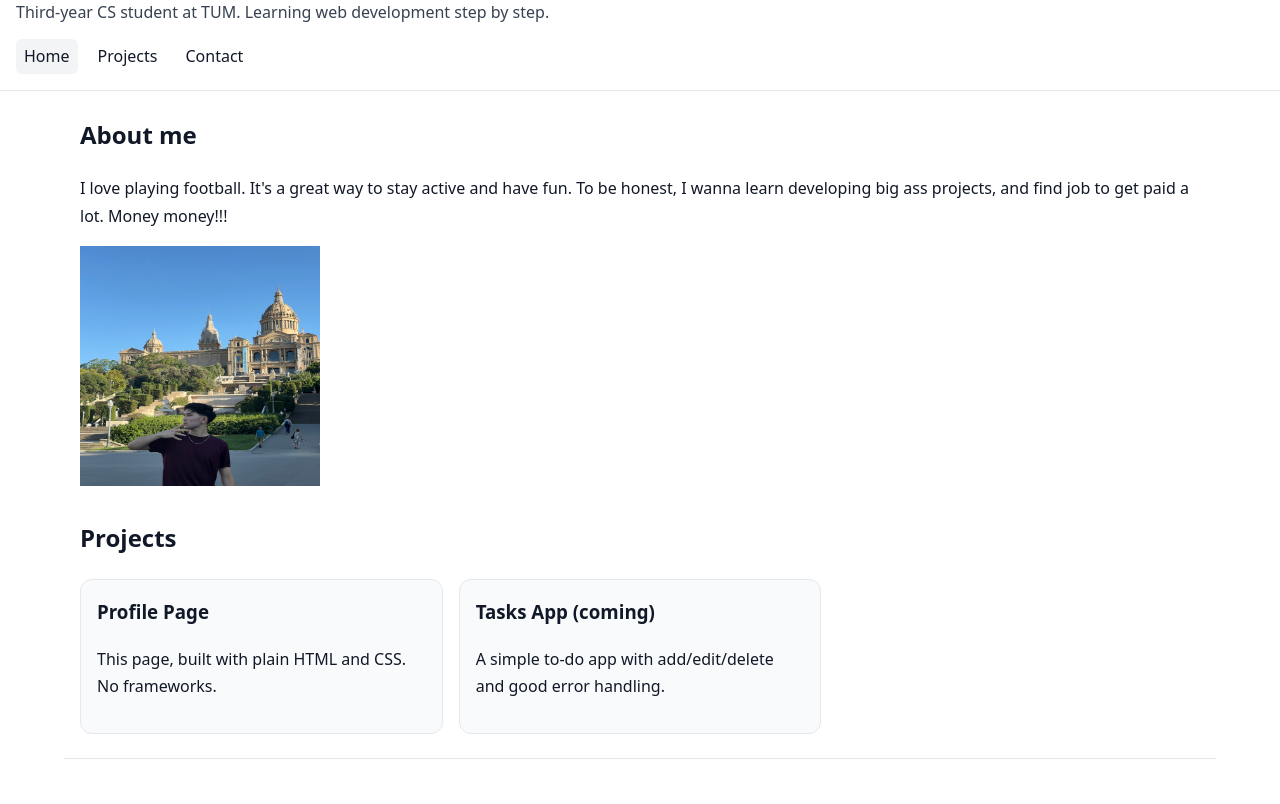
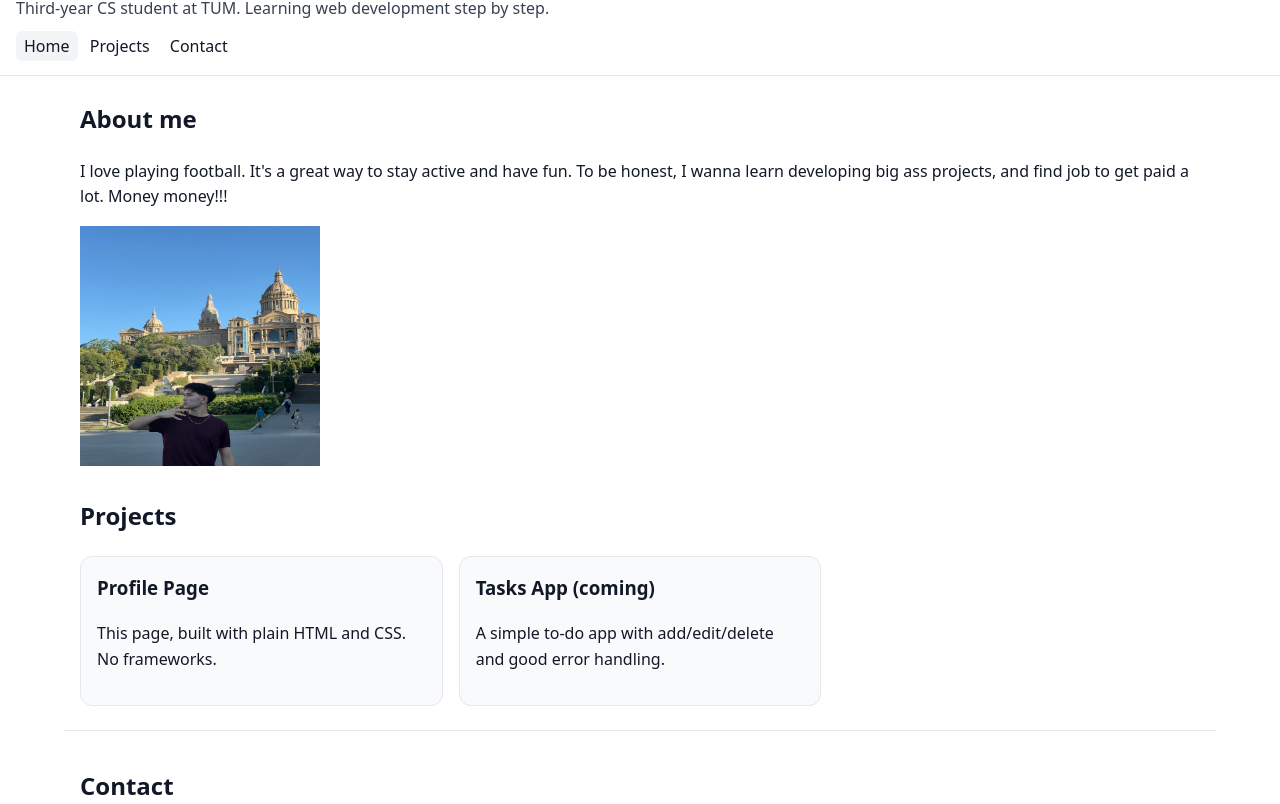
Before and after one commit to assainzh2/personal-site, a plain HTML site: page index.html in a window 1280 px wide. Shown: the part 75-879 px from the top of the page. Drawn offline with Linux system fonts and the light colour scheme.

Commit message:
wanna see the div without display flex

```diff
--- a/styles.css
+++ b/styles.css
@@ -3,7 +3,7 @@
 body {
   margin: 0;
   font-family: system-ui, -apple-system, Segoe UI, Roboto, Arial, sans-serif;
-  line-height: 1.7;
+  line-height: 1.6;
   color: #111827;         /* dark gray text */
   background: #ffffff;    /* white background */
 }
@@ -31,7 +31,7 @@ body {
 }
 .header h1 { margin: 0 0 0.25rem 0; }
 .header p { margin: 0 0 0.75rem 0; color: #374151; }
-.header nav { display: flex; gap: 0.75rem; flex-wrap: wrap; }
+.header nav {  gap: 0.75rem; flex-wrap: wrap; }
 .header nav a {
   text-decoration: none; color: #111827;
   padding: 0.25rem 0.5rem; border-radius: 0.375rem;
```
